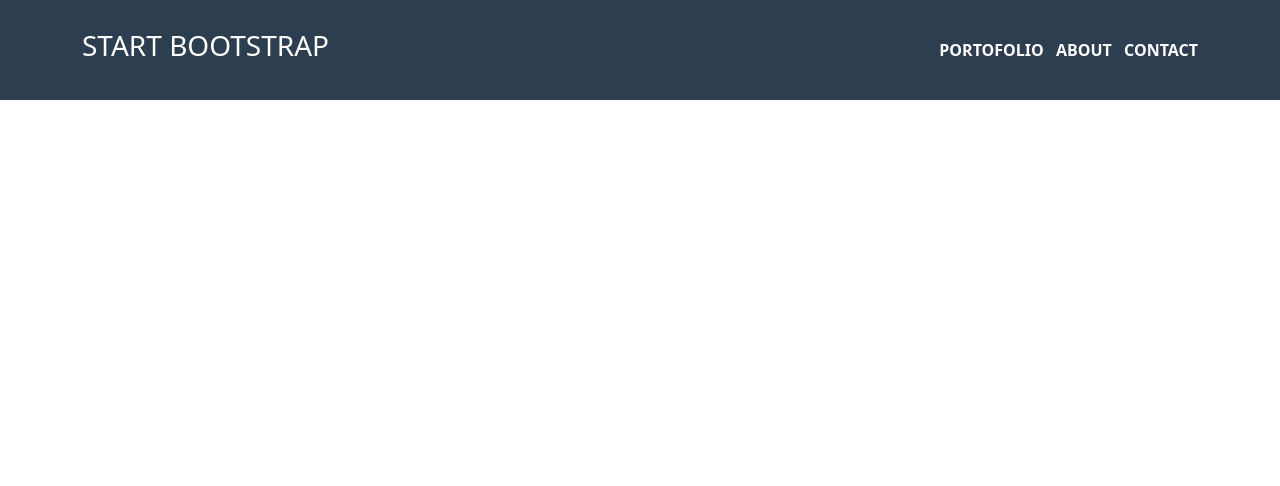
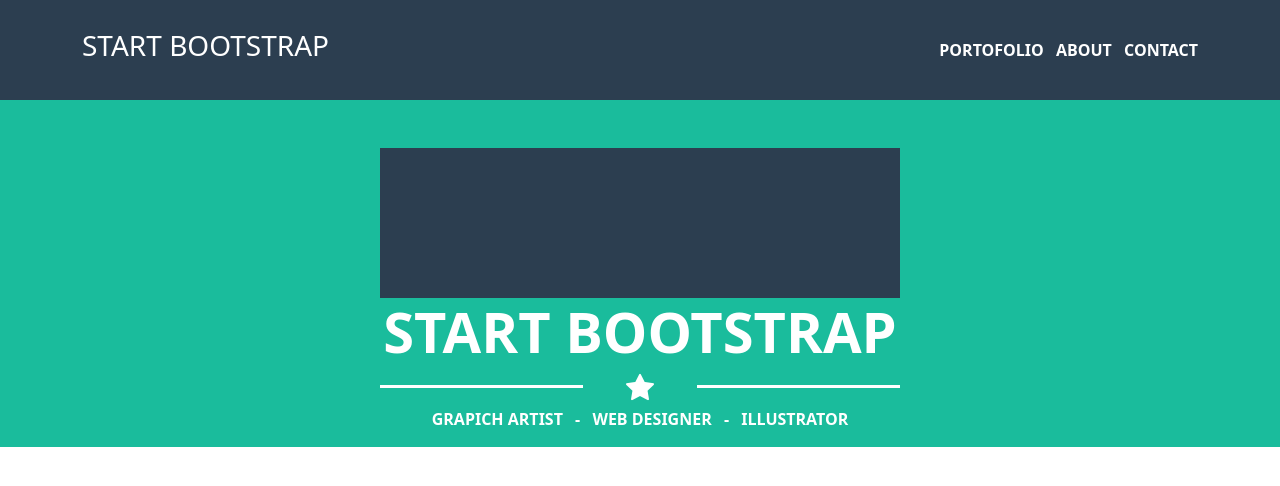
Before and after one commit to Fabiopanetta02/html-css-bootstrap-freelancer, a plain HTML site: page index.html in a window 1280 px wide. Drawn offline with nearby package versions, Linux system fonts and the light colour scheme.

Commit message:
Added section jumbotron

```diff
--- a/css/style.css
+++ b/css/style.css
@@ -6,3 +6,22 @@ header{
 .bi-list{
   color: #888888;
 }
+
+.jumbotron{
+  min-height: 200px;
+}
+
+.bg-jumbotron{
+  background-color: #1ABC9C;
+}
+
+.bg-jumbotron .img-jumbo{
+  height: 150px;
+  width: 100%;
+  background-color: #2C3E50;
+}
+
+.orizzontal-rule{
+  height: 3px;
+  background-color: #fff;
+}
--- a/index.html
+++ b/index.html
@@ -30,7 +30,7 @@
             <h1 class="text-white fs-3">START BOOTSTRAP</h1>
             <nav>
                 <i class="bi bi-list fs-1 p-1 border border-white rounded d-md-none" role="button"></i>
-                <ul class="list-inline mb-0 fw-bold d-sm-none d-md-block">
+                <ul class="list-inline mb-0 fw-bold d-none d-md-block">
                     <li class="list-inline-item">
                         <a href="#" class="text-decoration-none text-white">PORTOFOLIO</a>
                     </li>
@@ -45,6 +45,50 @@
         </div>
     </header>
 
+    <main>
+        <section class="jumbotron">
+            <div class="bg-jumbotron">
+                <div class="row justify-content-center pt-5">
+                    <div class="col-5">
+                        <div class="img-jumbo"></div>
+                    </div>
+                </div>
+                <div class="text-white text-center">
+                    <span class="display-4 display-md-1 fw-bold">START BOOTSTRAP</span>
+                </div>
+                <div class="row justify-content-center">
+                    <div class="col-5">
+                        <div class="row justify-content-between align-items-center">
+                            <div class="col-5">
+                                <div class="orizzontal-rule"></div>
+                            </div>
+                            <div class="col-2 text-center">
+                                <i class="bi bi-star-fill text-white fs-3"></i>
+                            </div>
+                            <div class="col-5">
+                                <div class="orizzontal-rule"></div>
+                            </div>
+                        </div>
+                    </div>
+                </div>
+                <ul class="list-inline text-center fw-bold pb-3">
+                    <li class="list-inline-item">
+                        <a href="#" class="text-decoration-none text-white">GRAPICH ARTIST</a>
+                    </li>
+                    <li class="list-inline-item text-white">-</li>
+                    <li class="list-inline-item">
+                        <a href="#" class="text-decoration-none text-white">WEB DESIGNER</a>
+                    </li>
+                    <li class="list-inline-item text-white">-</li>
+                    <li class="list-inline-item">
+                        <a href="#" class="text-decoration-none text-white">ILLUSTRATOR</a>
+                    </li>
+                </ul>
+            </div>
+        </section>
+
+
+    </main>
 
 </body>
 </html>
```
